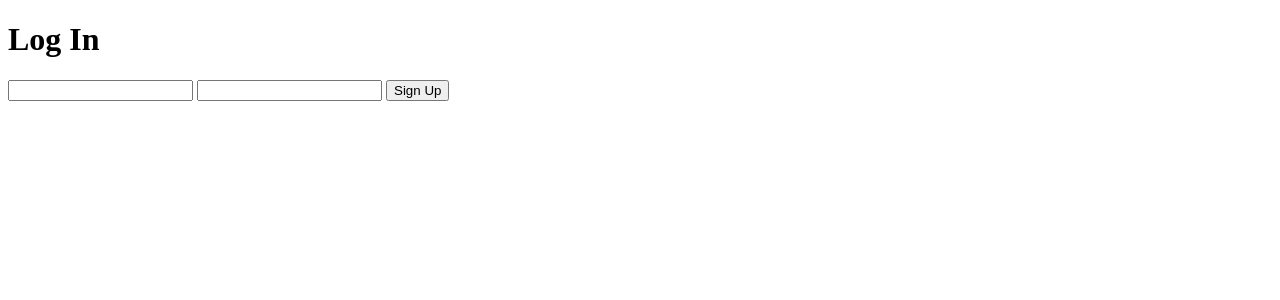
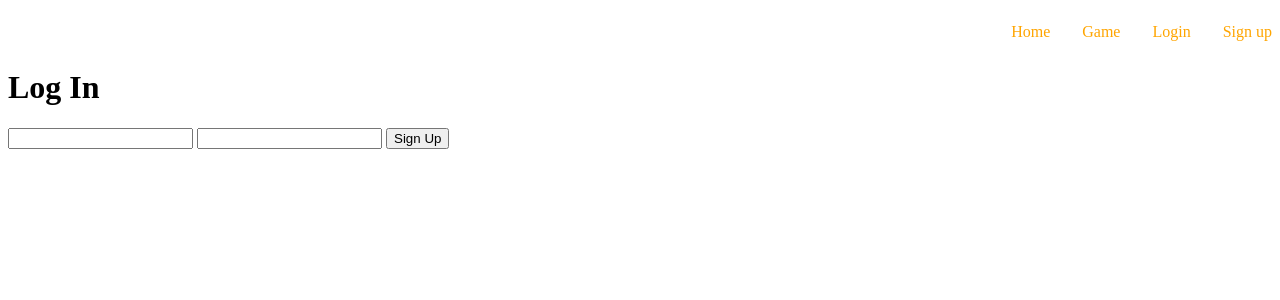
Before and after one commit to jonjampen/cyber-crusade, a SvelteKit app: page /login in a window 1280 px wide. Shown: the top 300 px of the page. Built offline with nearby package versions, Linux system fonts and the light colour scheme; no server answers.

Commit message:
Adding simple nav

```diff
--- a/src/routes/+layout.svelte
+++ b/src/routes/+layout.svelte
@@ -21,4 +21,28 @@ import { page } from "$app/stores";
 // })
 
 </script>
+<nav>
+    <ul>
+        <li><a href="/">Home</a></li>
+        <li><a href="/game">Game</a></li>
+        <li><a href="/login">Login</a></li>
+        <li><a href="/signup">Sign up</a></li>
+    </ul>
+</nav>
 <slot></slot>
+
+<style>
+    nav ul, a {
+        list-style-type: none;
+        text-decoration: none;
+        color: orange;
+        height: 32px;
+    }
+    nav ul {
+        display: flex;
+        flex-direction: row;
+        align-items: center;
+        justify-content: end;
+        gap: 32px;
+    }
+</style>
```
